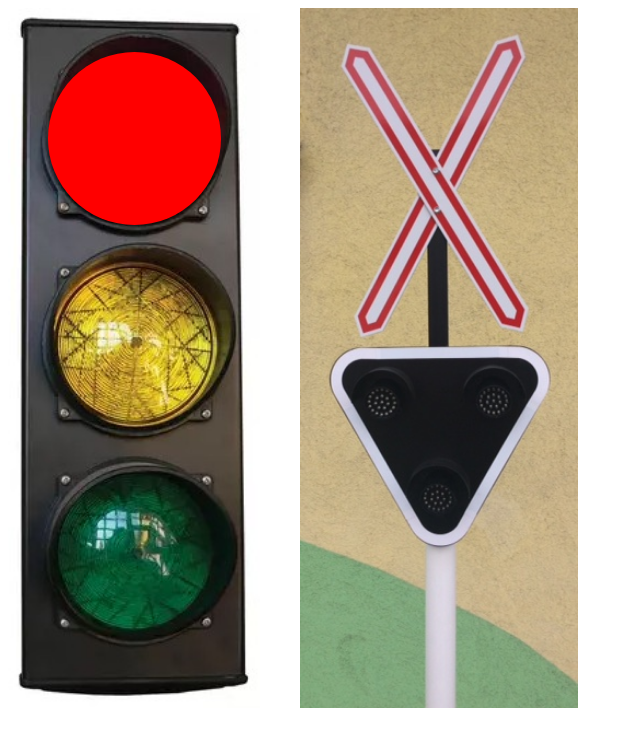
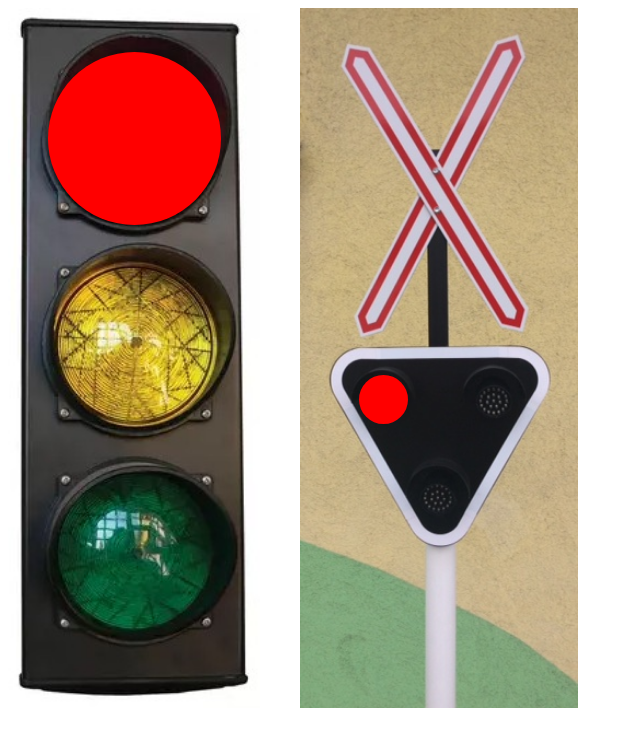
Before and after one commit to KCsaba1/lampa, a plain HTML site: page index.html in a window 1280 px wide. Both pictures are taken after a click on the picture 438 px from the left and 358 px from the top of the page. Shown: the whole page, without its empty margins (0-640 px from the left). Drawn offline with Linux system fonts and the light colour scheme.

Commit message:
2-3. feladat

```diff
--- a/index.html
+++ b/index.html
@@ -5,12 +5,39 @@
         height: 700px;
         position: absolute;
     }
-    div
+    .lampa
     {
         position: absolute;
         border-radius: 50%;
         width: 173px;
         height: 173px;
+    }
+    .vasut
+    {
+        position: absolute;
+        border-radius: 50%;
+        width: 49px;
+        height: 49px;
+    }
+    #p1
+    {
+        background-color: red;
+        top: 375px;
+        left: 359px;
+        display: none;
+    }
+    #p2
+    {
+        background-color: red;
+        top: 373px;
+        left: 469px;
+        display: none;
+    }
+    #f
+    {
+        background-color: white;
+        top: 472px;
+        left: 414px;
     }
     .jobb
     {
@@ -46,17 +73,29 @@
 </head>
 <body>
     <img src="assets/images/jelzolampa.jpg" onclick="Lampa()">
-    <img src="assets/images/vasuti-lampa.jpg" class="jobb">
-    <div id="div1" onclick="Lampa()"></div>
-    <div id="div2" onclick="Lampa()"></div>
-    <div id="div3" onclick="Lampa()"></div>
+    <img src="assets/images/vasuti-lampa.jpg" onclick="Lampa2()" class="jobb">
+    <div class="lampa" id="div1" onclick="Lampa()"></div>
+    <div class="lampa" id="div2" onclick="Lampa()"></div>
+    <div class="lampa" id="div3" onclick="Lampa()"></div>
+    <div class="vasut" id="p1" onclick="Lampa2()"></div>
+    <div class="vasut" id="p2" onclick="Lampa2()"></div>
+    <div class="vasut" id="f" onclick="Lampa2()"></div>
 </body>
 </html>
 <script>
+    var x;
+
     var pos = 1;
+    var lampa2 = 2;
+
     var div1 = document.getElementById("div1");
     var div2 = document.getElementById("div2");
     var div3 = document.getElementById("div3");
+
+    var p1 = document.getElementById("p1");
+    var p2 = document.getElementById("p2");
+    var f = document.getElementById("f");
+
     function Lampa()
     {
         if (pos == 1)
@@ -84,4 +123,60 @@
             pos = 1;
         }
     }
+
+    function Lampa2()
+    {
+        clearInterval(x);
+        if (lampa2 == 1)
+        {
+            p1.style.display = "none";
+            p2.style.display = "block";
+            f.style.display = "none";
+            x = setInterval(Piros, 500);
+            lampa2 = 2;
+        }
+        else if (lampa2 == 2)
+        {
+            p1.style.display = "none";
+            p2.style.display = "none";
+            f.style.display = "block";
+            x = setInterval(Feher, 500)
+            lampa2 = 1;
+        }
+    }
+
+    var piros = 1;
+    var feher = true;
+
+    function Piros()
+    {
+        if (piros == 1)
+        {
+            p1.style.display = "block";
+            p2.style.display = "none";
+            piros = 2;
+        }
+        else if (piros == 2)
+        {
+            p1.style.display = "none";
+            p2.style.display = "block";
+            piros = 1;
+        }
+    }
+    function Feher()
+    {
+        if (feher == 0)
+        {
+            f.style.display = "block";
+            feher = 1;
+        }
+        else
+        {
+            f.style.display = "none";
+            feher = 0;
+        }
+    }
+
+    Lampa2();
+
 </script>
```
